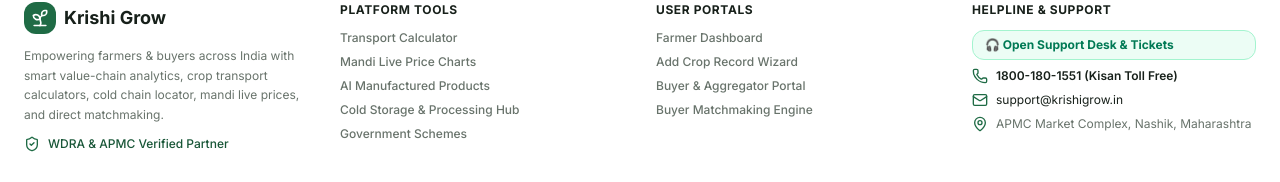
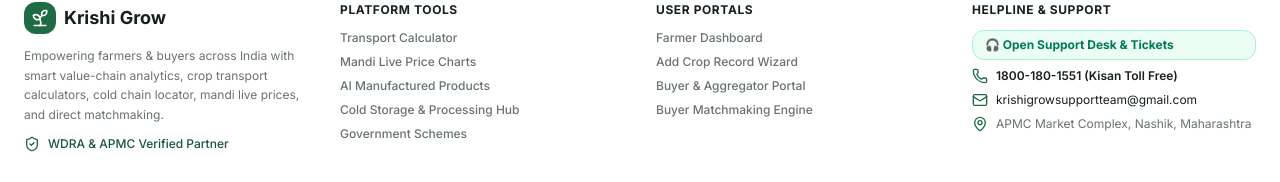
Before and after one commit to dhirennagmoti-bit/Krishi-Grow, a React (Vite) app in the folder frontend/: page / in a window 1280 px wide. Shown: the part 3482-3664 px from the top of the page. Built offline with nearby package versions, Linux system fonts and the light colour scheme; no server answers; the database is empty.

Commit message:
Update support email to krishigrowsupportteam@gmail.com

```diff
--- a/frontend/src/components/Footer.tsx
+++ b/frontend/src/components/Footer.tsx
@@ -65,7 +65,7 @@
               </div>
               <div className="flex items-center gap-2">
                 <Mail className="w-4 h-4 text-agri-600" />
-                <a href="mailto:support@krishigrow.in" className="hover:underline text-charcoal">support@krishigrow.in</a>
+                <a href="mailto:krishigrowsupportteam@gmail.com" className="hover:underline text-charcoal">krishigrowsupportteam@gmail.com</a>
               </div>
               <div className="flex items-center gap-2">
                 <MapPin className="w-4 h-4 text-agri-600" />
```
